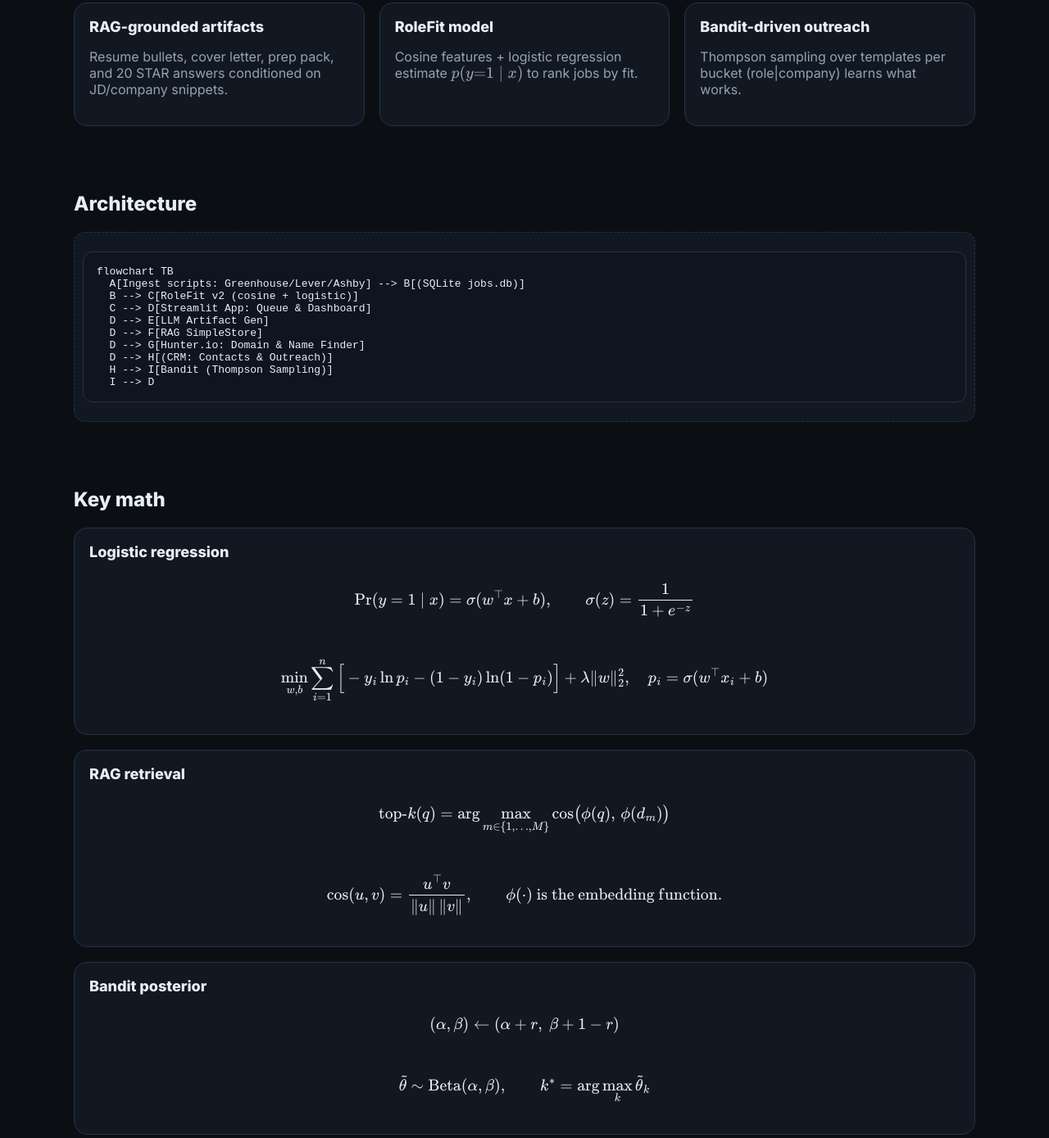
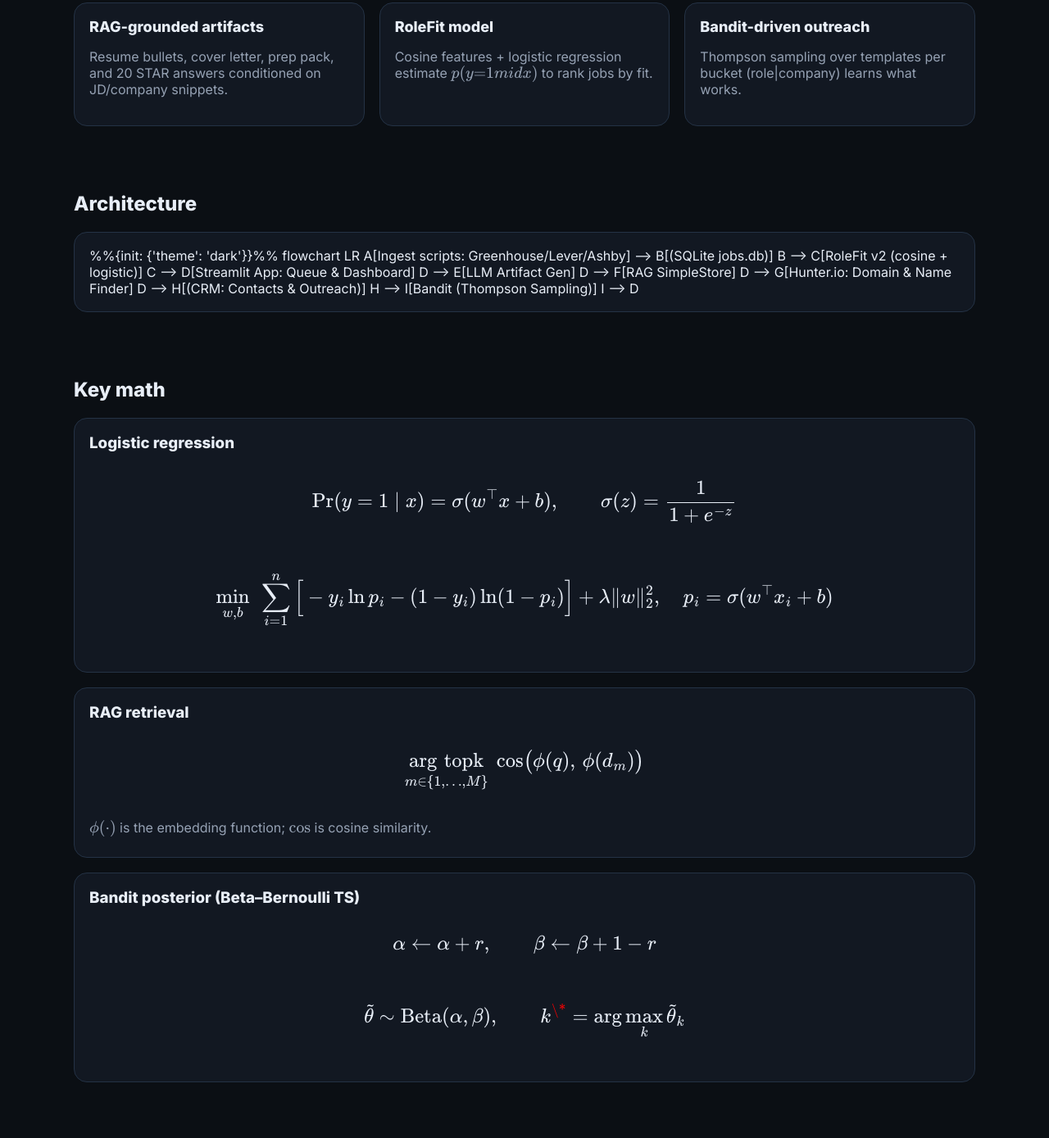
Before and after one commit to Kiran-Gowda-Ramanagara-Jayaram/ai-job-agent, a plain HTML site: page docs/index.html in a window 1280 px wide. Shown: the part 367-1756 px from the top of the page at 82% size. Drawn offline with nearby package versions, Linux system fonts and the light colour scheme; a script that the page names is missing.

Commit message:
Update index.html

```diff
--- a/docs/index.html
+++ b/docs/index.html
@@ -4,7 +4,7 @@
   <meta charset="utf-8" />
   <meta name="viewport" content="width=device-width, initial-scale=1" />
   <title>AI Job Agent — INFO 7375</title>
-  <meta name="description" content="Semi-autonomous job discovery, tailoring, and recruiter-outreach system using LLMs, RAG, RoleFit, and a Thompson-sampling learner." />
+  <meta name="description" content="Semi-autonomous job discovery, tailoring, and recruiter outreach using LLMs, RAG, RoleFit, and a Thompson-sampling learner." />
   <link rel="preconnect" href="https://fonts.googleapis.com">
   <link href="https://fonts.googleapis.com/css2?family=Inter:wght@300;400;600;800&display=swap" rel="stylesheet">
   <style>
@@ -24,37 +24,47 @@
     .btn{padding:12px 18px;border-radius:12px;border:1px solid var(--border);background:linear-gradient(180deg,#182232 0%, #121a28 100%);color:var(--text);font-weight:600}
     .btn.primary{background:linear-gradient(180deg,#00c6ff 0%, #0072ff 100%);border:0;color:#061422}
     .btn.secondary{background:linear-gradient(180deg,#2b3546 0%, #212a3a 100%)}
-    .section{padding:30px 0}
     .grid{display:grid;gap:18px}
     .grid.cols-3{grid-template-columns:repeat(3,minmax(0,1fr))}
-    .grid.cols-1{grid-template-columns:1fr}
     .card{background:var(--panel);border:1px solid var(--border);border-radius:16px;padding:18px}
     .card h3{margin:0 0 8px;font-size:18px}
     .muted{color:var(--muted)}
     pre,code{background:var(--code);border:1px solid var(--border);border-radius:12px}
     pre{padding:16px;overflow:auto}
+    .section{padding:30px 0}
     .chip{display:inline-block;padding:4px 10px;border-radius:999px;background:#0e1a27;border:1px solid var(--border);color:var(--muted);font-size:12px}
     footer{padding:40px 0;color:var(--muted);text-align:center;border-top:1px solid var(--border);margin-top:50px}
-    .figure{background:var(--panel);border:1px dashed var(--border);border-radius:14px;padding:10px}
-    /* NEW: make math blocks stack nicely and never overlap */
-    .math{margin-top:8px; overflow-x:auto;}
-    .math + .math{margin-top:10px;}
-    @media (max-width:900px){ .grid.cols-3{grid-template-columns:1fr} .title{font-size:30px} }
+
+    /* Math: stack vertically, give breathing room, prevent overlap */
+    .math-stack{display:flex;flex-direction:column;gap:18px}
+    .math-card{background:var(--panel);border:1px solid var(--border);border-radius:16px;padding:18px}
+    .math-card h3{margin:0 0 10px}
+    .eq{margin:10px 0;font-size:20px;line-height:1.35;overflow-x:auto;white-space:nowrap}
+    /* Allow wrapping for long inline text around equations */
+    .math-card p{margin:6px 0}
+    @media (max-width:900px){
+      .grid.cols-3{grid-template-columns:1fr}
+      .title{font-size:30px}
+      .eq{font-size:18px}
+    }
   </style>
-  <!-- Mermaid for architecture diagram -->
+
+  <!-- Mermaid (use <div class="mermaid"> to avoid <pre> parsing quirks) -->
   <script src="https://cdn.jsdelivr.net/npm/mermaid@10/dist/mermaid.min.js"></script>
   <script>mermaid.initialize({startOnLoad:true, theme:"dark"});</script>
-  <!-- MathJax for formulas -->
+
+  <!-- MathJax for LaTeX (display + inline) -->
   <script>
     window.MathJax = {
       tex: {
         inlineMath: [['$', '$'], ['\\(', '\\)']],
-        displayMath: [['\\[','\\]']],    // ensure block math
+        displayMath: [['$$','$$'], ['\\[','\\]']],
         processEscapes: true
-      }
+      },
+      options: { skipHtmlTags: ['script','noscript','style','textarea','pre','code'] }
     };
   </script>
-  <script async src="https://cdn.jsdelivr.net/npm/mathjax@3/es5/tex-mml-chtml.js"></script>
+  <script async src="https://cdn.jsdelivr.net/npm/mathjax@3/es5/tex-chtml.js"></script>
 </head>
 <body>
 
@@ -81,7 +91,7 @@
       </div>
       <div class="card">
         <h3>RoleFit model</h3>
-        <p class="muted">Cosine features + logistic regression estimate <span class="math">\(p(y{=}1\mid x)\)</span> to rank jobs by fit.</p>
+        <p class="muted">Cosine features + logistic regression estimate <span>$p(y{=}1\\mid x)$</span> to rank jobs by fit.</p>
       </div>
       <div class="card">
         <h3>Bandit-driven outreach</h3>
@@ -92,9 +102,10 @@
 
   <div class="container section">
     <h2>Architecture</h2>
-    <div class="figure">
-<pre class="mermaid">
-flowchart TB
+    <div class="card">
+      <div class="mermaid">
+%%{init: {'theme': 'dark'}}%%
+flowchart LR
   A[Ingest scripts: Greenhouse/Lever/Ashby] --> B[(SQLite jobs.db)]
   B --> C[RoleFit v2 (cosine + logistic)]
   C --> D[Streamlit App: Queue & Dashboard]
@@ -104,62 +115,31 @@ flowchart TB
   D --> H[(CRM: Contacts & Outreach)]
   H --> I[Bandit (Thompson Sampling)]
   I --> D
-</pre>
+      </div>
     </div>
   </div>
 
-  <!-- FIXED: math section now uses display blocks and is stacked vertically -->
+  <!-- MATH: stacked vertically to avoid overlap -->
   <div class="container section">
     <h2>Key math</h2>
+    <div class="math-stack">
 
-    <div class="grid cols-1">
-
-      <div class="card">
+      <div class="math-card">
         <h3>Logistic regression</h3>
-        <div class="math">
-          \[
-            \Pr(y=1\mid x) = \sigma(w^\top x + b), \qquad
-            \sigma(z) = \frac{1}{1+e^{-z}}
-          \]
-        </div>
-        <div class="math">
-          \[
-            \min_{w,b} \sum_{i=1}^n \Big[-y_i\ln p_i - (1-y_i)\ln(1-p_i)\Big]
-            + \lambda \lVert w \rVert_2^2,\quad
-            p_i=\sigma(w^\top x_i + b)
-          \]
-        </div>
+        <div class="eq">$$\Pr(y=1\mid x)=\sigma(w^\top x+b),\qquad \sigma(z)=\frac{1}{1+e^{-z}}$$</div>
+        <div class="eq">$$\min_{w,b}\ \sum_{i=1}^{n}\Big[-y_i\ln p_i-(1-y_i)\ln(1-p_i)\Big]+\lambda\lVert w\rVert_2^2,\quad p_i=\sigma(w^\top x_i+b)$$</div>
       </div>
 
-      <div class="card">
+      <div class="math-card">
         <h3>RAG retrieval</h3>
-        <div class="math">
-          \[
-            \text{top-}k(q) = \arg\max_{m \in \{1,\dots,M\}}
-            \cos\!\big(\phi(q),\, \phi(d_m)\big)
-          \]
-        </div>
-        <div class="math">
-          \[
-            \cos(u,v) = \frac{u^\top v}{\lVert u\rVert\,\lVert v\rVert},\qquad
-            \phi(\cdot)\ \text{is the embedding function.}
-          \]
-        </div>
+        <div class="eq">$$\operatorname*{arg\,topk}_{m\in\{1,\ldots,M\}}\ \cos\!\big(\phi(q),\,\phi(d_m)\big)$$</div>
+        <p class="muted">$\phi(\cdot)$ is the embedding function; $\cos$ is cosine similarity.</p>
       </div>
 
-      <div class="card">
-        <h3>Bandit posterior</h3>
-        <div class="math">
-          \[
-            (\alpha,\beta) \leftarrow (\alpha + r,\ \beta + 1 - r)
-          \]
-        </div>
-        <div class="math">
-          \[
-            \tilde{\theta} \sim \mathrm{Beta}(\alpha,\beta),\qquad
-            k^*=\arg\max_k \tilde{\theta}_k
-          \]
-        </div>
+      <div class="math-card">
+        <h3>Bandit posterior (Beta–Bernoulli TS)</h3>
+        <div class="eq">$$\alpha \leftarrow \alpha + r,\qquad \beta \leftarrow \beta + 1 - r$$</div>
+        <div class="eq">$$\tilde{\theta}\sim \mathrm{Beta}(\alpha,\beta),\qquad k^\*=\arg\max_k \tilde{\theta}_k$$</div>
       </div>
 
     </div>
```
